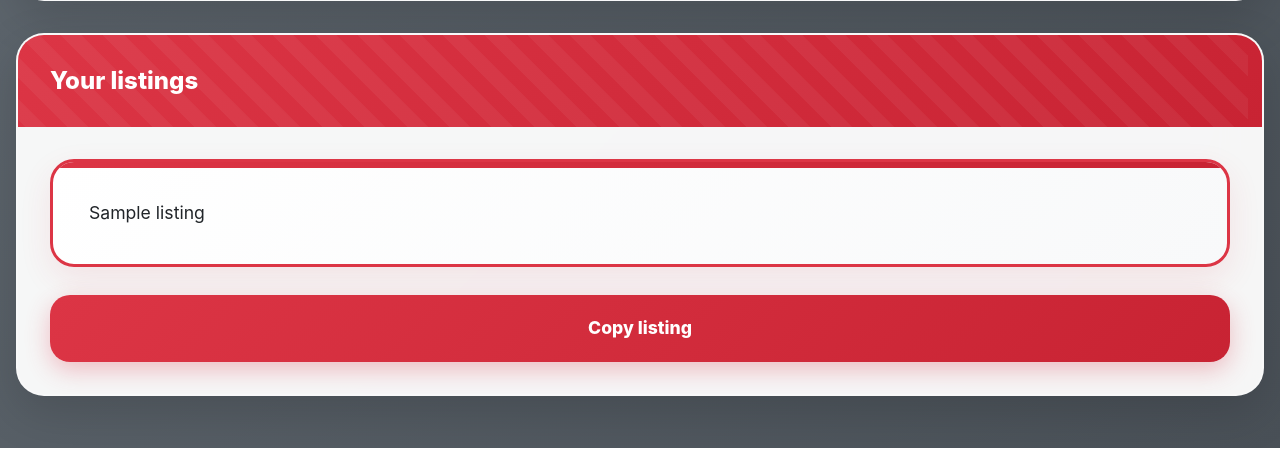
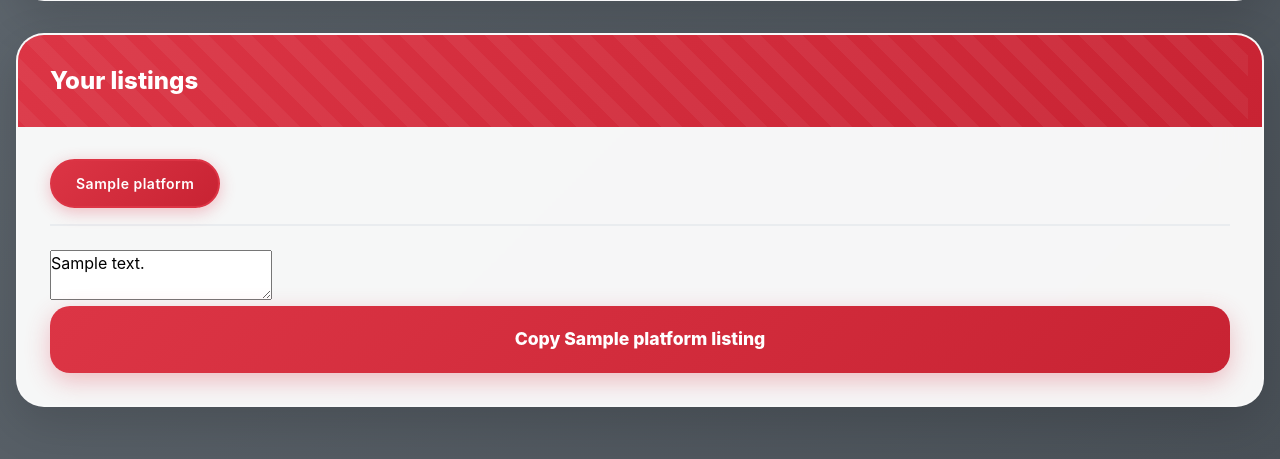
Before and after one commit to FrHommapian/revend-app, a Flask app: template templates/results.html in a window 1280 px wide. Shown: the part 1425-1884 px from the top of the page. Run offline with Flask 3, Linux system fonts and the light colour scheme; the template is opened without the code that fills it: most values are stand-ins (such as "Sample title", 1, 10 or a date in 2020).

Commit message:
Fix template to properly display platform listings

```diff
--- a/templates/results.html
+++ b/templates/results.html
@@ -764,8 +764,30 @@
                 <div class="card-title">Your listings</div>
             </div>
             <div style="padding: 32px;">
-                <div class="listing-content" id="listing-content">{{ listing }}</div>
-                <button class="copy-btn" onclick="copyListing()" id="copyBtn">Copy listing</button>
+                <!-- Platform Tabs -->
+                <div class="platform-tabs" style="display: flex; gap: 10px; margin-bottom: 24px; flex-wrap: wrap;">
+                    {% for platform_key, platform_data in listings.items() %}
+                    <button class="platform-tab {% if loop.first %}active{% endif %}"
+                            onclick="showPlatform('{{ platform_key }}')"
+                            id="tab-{{ platform_key }}">
+                        {{ platform_data.name }}
+                    </button>
+                    {% endfor %}
+                </div>
+
+                <!-- Platform Content -->
+                {% for platform_key, platform_data in listings.items() %}
+                <div class="platform-content {% if not loop.first %}hidden{% endif %}" id="content-{{ platform_key }}">
+                    <div class="listing-container">
+                        <textarea id="listing-{{ platform_key }}" class="simple-textarea">{{ platform_data.content }}</textarea>
+                    </div>
+                    <div class="button-container">
+                        <button class="copy-btn" onclick="copyListing('{{ platform_key }}')" id="copyBtn-{{ platform_key }}">
+                            Copy {{ platform_data.name }} listing
+                        </button>
+                    </div>
+                </div>
+                {% endfor %}
             </div>
         </div>
     </div>
```
